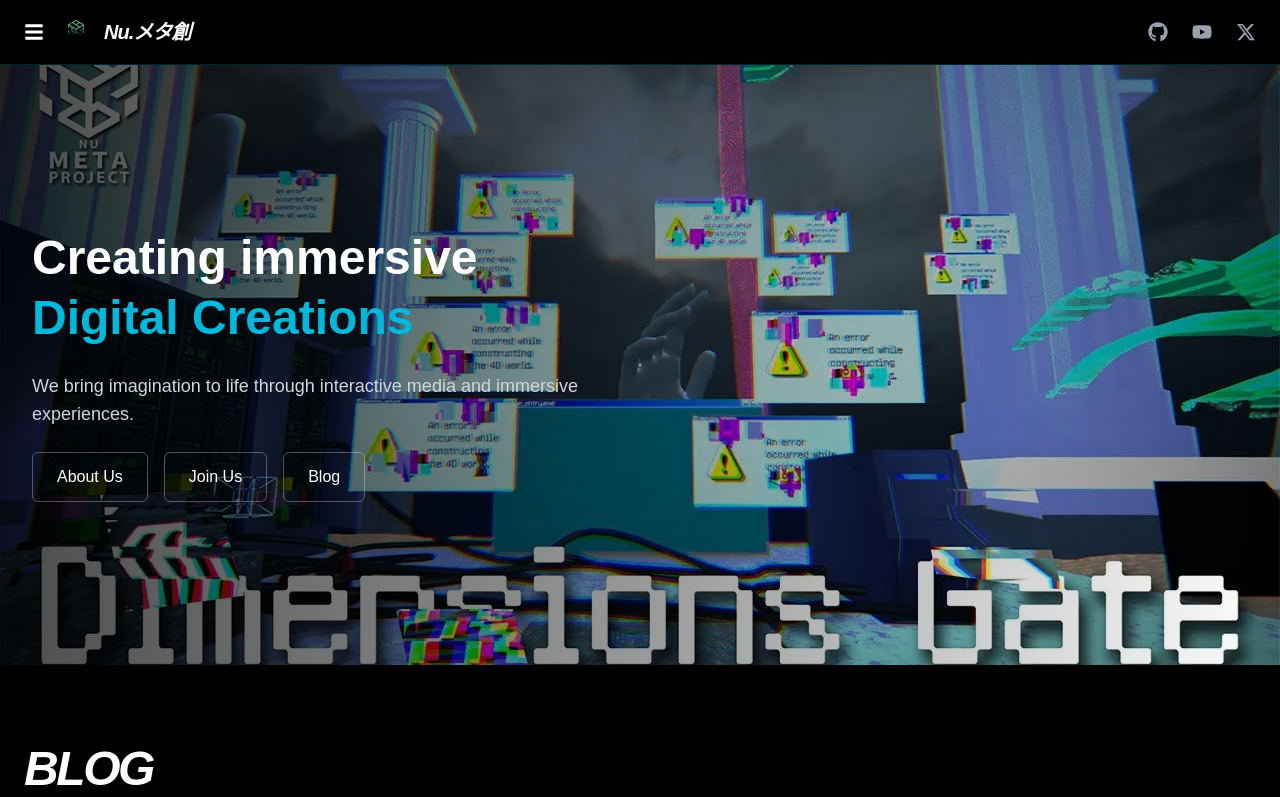
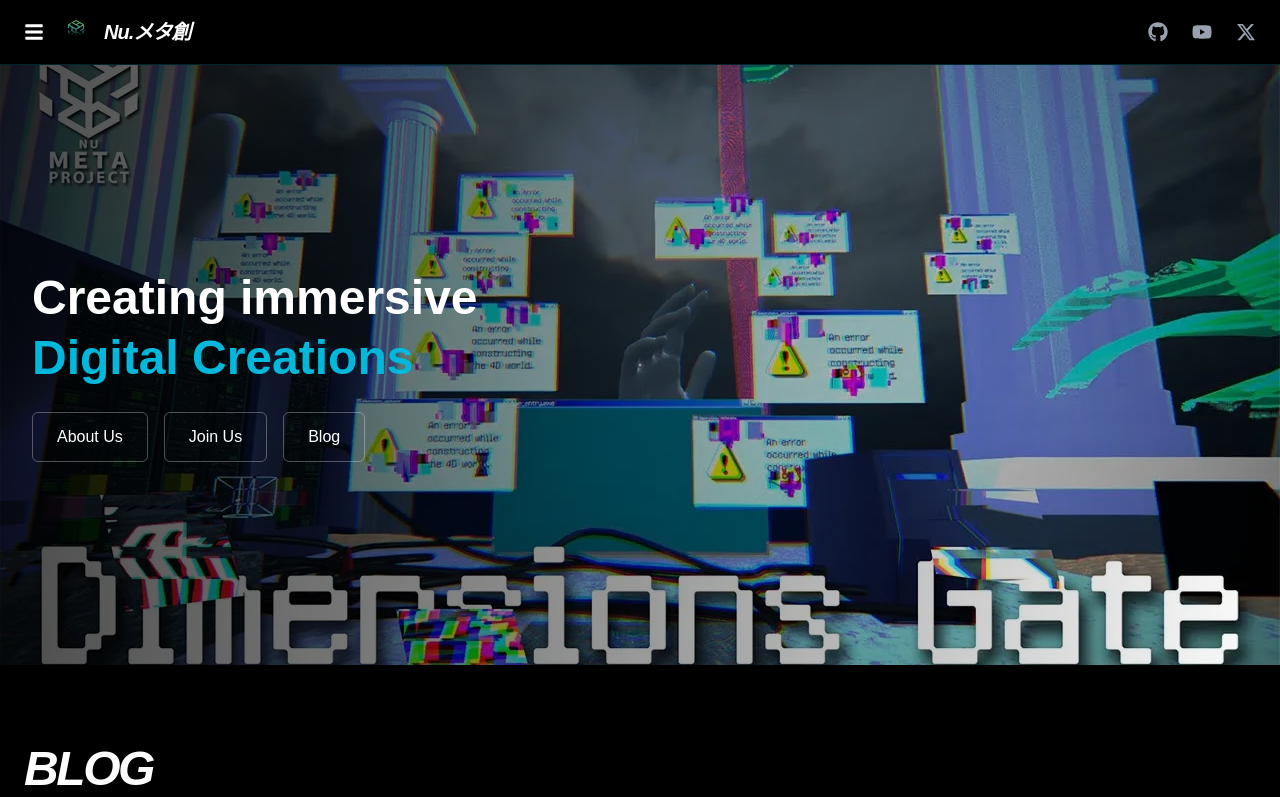
Before and after one commit to yurarara23/nu.meta, a Next.js app: page / in a window 1280 px wide. Shown: the top 797 px of the page. Built offline with nearby package versions, Linux system fonts and the light colour scheme.

Commit message:
Remove descriptive paragraph from HeroSlider
Removed the descriptive paragraph about interactive media.

```diff
--- a/components/HeroSlider.tsx
+++ b/components/HeroSlider.tsx
@@ -51,11 +51,6 @@ const HeroSlider = () => {
             <br />
             <span className="text-cyan-500">Digital Creations</span>
           </h1>
-
-          <p className="text-gray-300 text-base md:text-lg">
-            We bring imagination to life through interactive media and immersive
-            experiences.
-          </p>
 
           <div className="flex gap-4">
             <a
```
